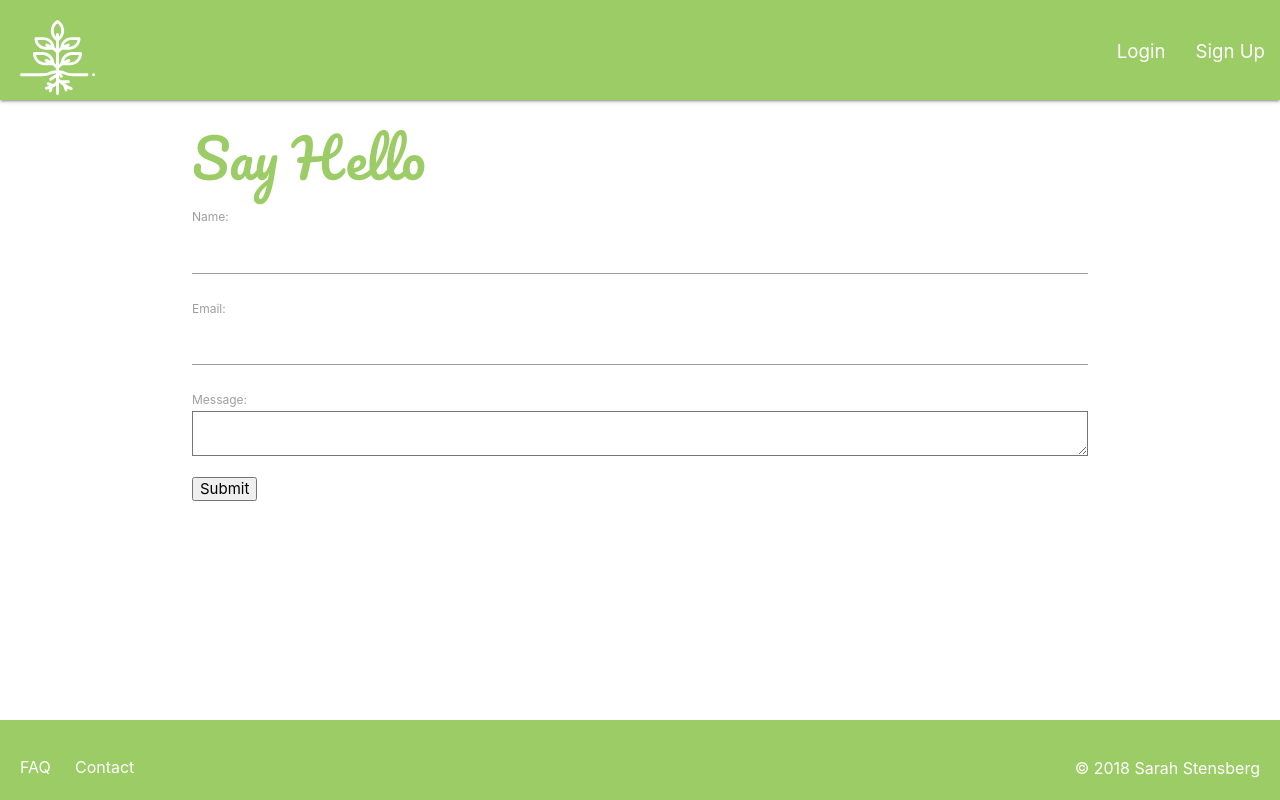
After one commit to ladystensberg/LivelyRoots, a Django app: page /contact/ in a window 1280 px wide. The commit adds this page. Run offline with Django 3.2, Linux system fonts and the light colour scheme.

Commit message:
created contact form that sends emails from web app

```diff
--- a/livelyroots/livelyroots/settings.py
+++ b/livelyroots/livelyroots/settings.py
@@ -26,6 +26,12 @@ SECRET_KEY = 'kxz@sw-g3f-)!)yk@s*t25dt88gpt#=qnnx@(uzlkyvab)(u#*'
 DEBUG = True
 
 ALLOWED_HOSTS = []
+
+EMAIL_HOST = 'smtp.sendgrid.net'
+EMAIL_HOST_USER = 'livelyroots'
+EMAIL_HOST_PASSWORD = 'ThisPassword1234'
+EMAIL_PORT = 587
+EMAIL_USE_TLS = True
 
 
 # Application definition
--- /dev/null
+++ b/livelyroots/main_app/forms.py
@@ -0,0 +1,9 @@
+from django import forms
+
+class ContactForm(forms.Form):
+    name = forms.CharField(label="Name", max_length=100)
+    email = forms.EmailField()
+    message = forms.CharField(
+        max_length=2000,
+        widget=forms.Textarea()
+    )
--- a/livelyroots/main_app/static/css/style.css
+++ b/livelyroots/main_app/static/css/style.css
@@ -1,7 +1,5 @@
 /* PRIMARY COLOR: #9ccc65 */
 /* COMPLIMENTARY COLOR: #cc659c */
-
-
 
 body {
     display: flex;
@@ -61,7 +59,7 @@ li a {
     font-size: 14pt;
 }
 
-#index-content h3 {
+h3 {
     font-family: 'Pacifico', cursive;
     font-size: 40pt;
     color: #9ccc65;
@@ -75,6 +73,20 @@ li a {
     color: #cc659c;
 }
 
-#features h3 {
-    text-align: justify;
+#faqs {
+    margin-top: 200px;
+    margin-left: 200px;
 }
+
+#faqs h4 {
+    color: #cc659c;
+    font-weight: bold;
+}
+
+#faqs p {
+    font-size: 14pt;
+}
+
+#contact {
+    margin-top: 400px;
+}
--- a/livelyroots/main_app/templates/base.html
+++ b/livelyroots/main_app/templates/base.html
@@ -30,9 +30,8 @@
     </main>
     <footer class="page-footer light-green lighten-1">
         <ul class="left">
-            <a href="#"><li>About</li></a>
-            <a href="#"><li>FAQ</li></a>
-            <a href="#"><li>Contact</li></a>
+            <a href="{% url 'faq' %}"><li>FAQ</li></a>
+            <a href="{% url 'contact' %}"><li>Contact</li></a>
         </ul>
         <p class="right">&copy; 2018 Sarah Stensberg</p>
     </footer>
--- /dev/null
+++ b/livelyroots/main_app/templates/contact.html
@@ -0,0 +1,12 @@
+{% extends 'base.html' %}
+
+{% block main %}
+<div class="container">
+    <h3>Say Hello</h3>
+    <form method="POST" action=".">
+        {% csrf_token %}
+        {{ form.as_p}}
+        <input type="submit" value="Submit" />
+    </form>
+</div>
+{% endblock %}
--- a/livelyroots/main_app/urls.py
+++ b/livelyroots/main_app/urls.py
@@ -3,4 +3,6 @@ from . import views
 
 urlpatterns = [
     path('', views.index, name='index'),
+    path('faq/', views.faq, name='faq'),
+    path('contact/', views.contact, name='contact'),
 ]
--- a/livelyroots/main_app/views.py
+++ b/livelyroots/main_app/views.py
@@ -1,4 +1,22 @@
 from django.shortcuts import render
+from django.http import HttpResponseRedirect
+from .forms import ContactForm
+from django.core.mail import send_mail
 
 def index(request):
     return render(request, 'index.html')
+
+def faq(request):
+    return render(request, 'faq.html')
+
+def contact(request):
+    if request.method == 'POST':
+        form = ContactForm(request.POST)
+        if form.is_valid():
+            name = form.cleaned_data['name']
+            email = form.cleaned_data['email']
+            message = form.cleaned_data['message']
+            send_mail('LivelyRoots Contact Form', message, email, ['ladystensberg@gmail.com'], fail_silently=False)
+    else:
+        form = ContactForm()
+    return render(request, 'contact.html', {'form': form})
```
Also changed, not shown: livelyroots/main_app/templates/faq.html (added, +17 -0 lines).
